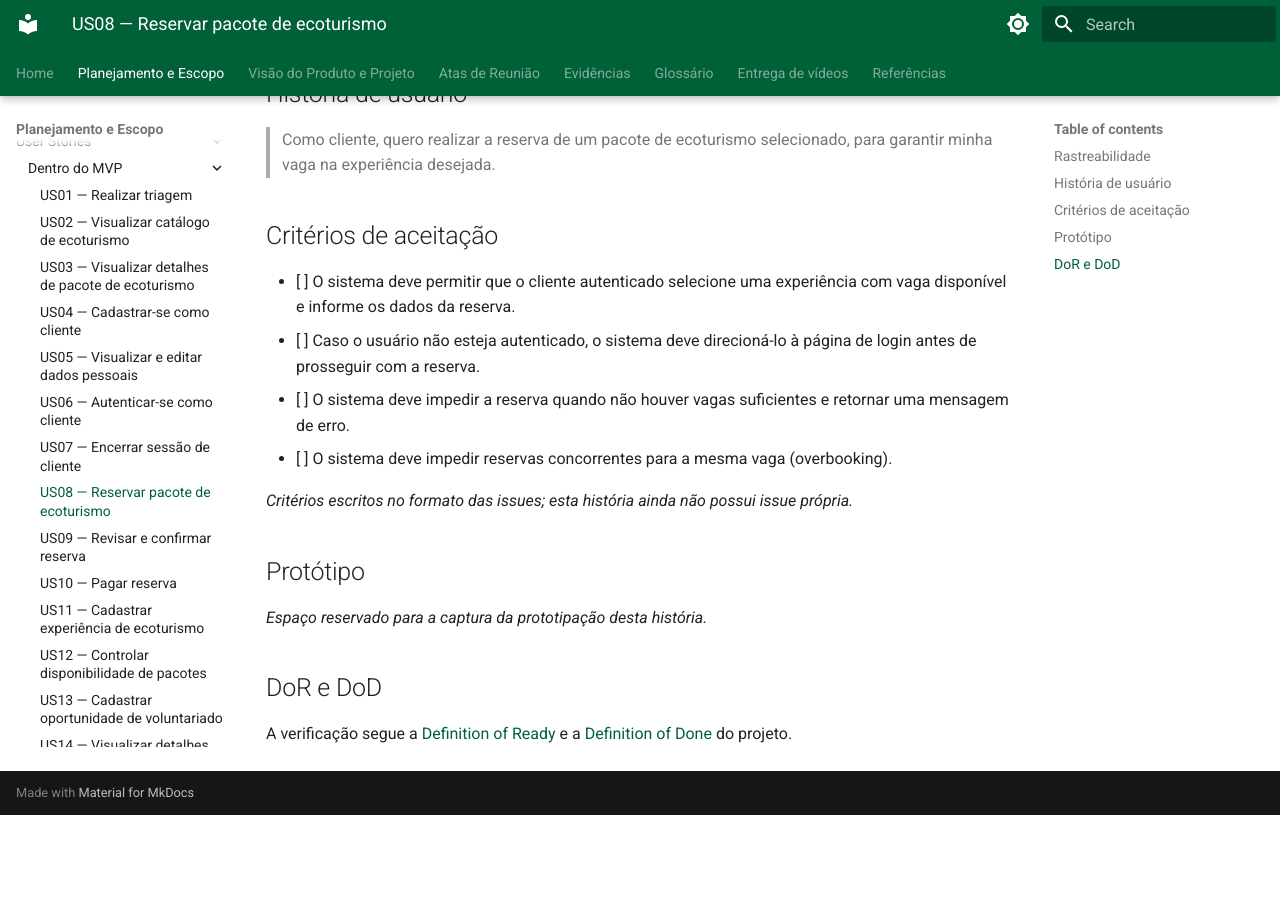
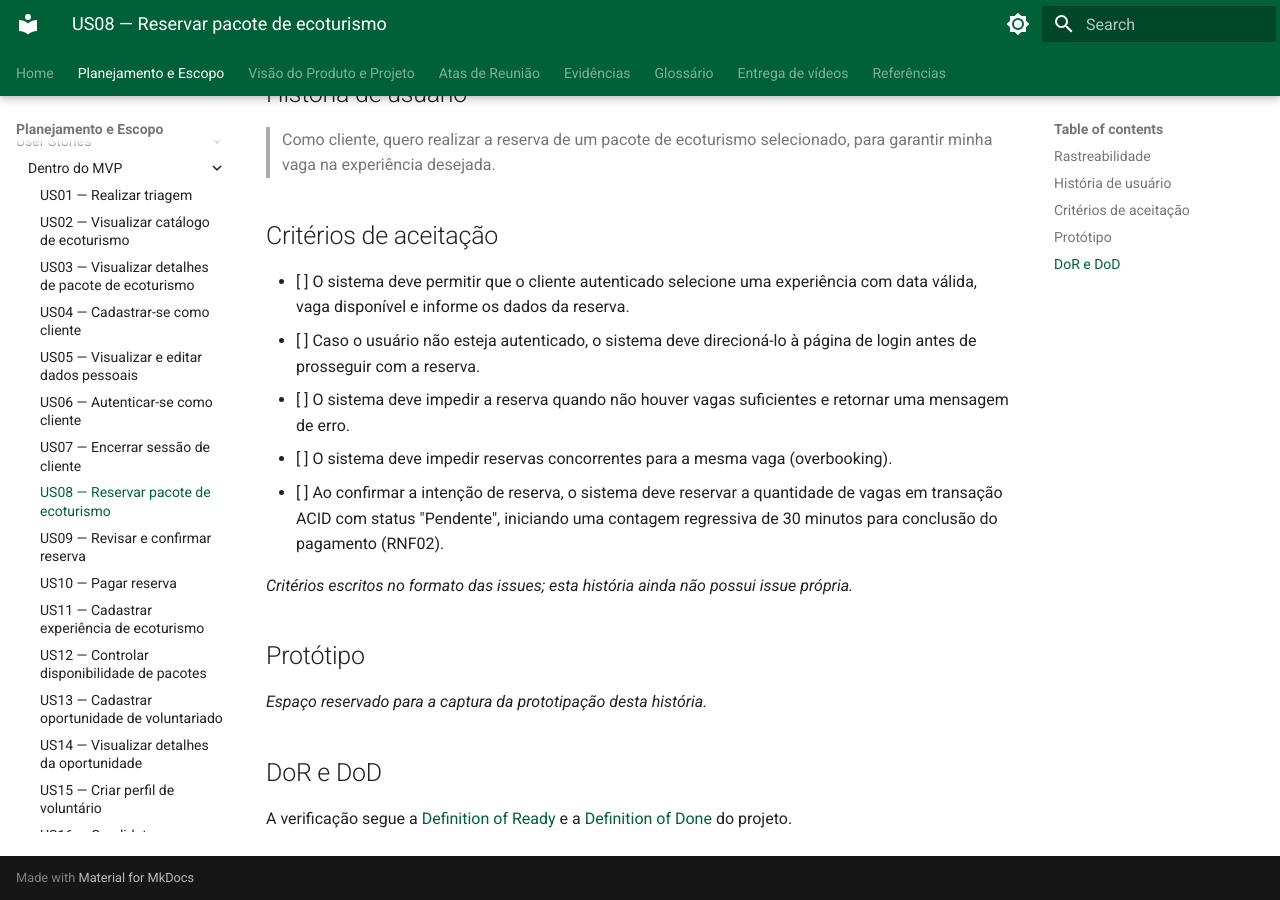
Before and after one commit to mdsreq-fga-unb/REQ-2026.2-T01-IBRADA-NET, an MkDocs documentation site: the page built from docs/user-stories/us08.md, in a window 1280 px wide and 900 px high, scrolled down 747 px. Built offline with MkDocs 1.6.1 and Material for MkDocs 9.7.7, drawn with Linux system fonts in a browser that asks for light colours; before the commit the page ends 1562 px from its top, so only the background shows below that.

Commit message:
Aprimorei o detalhamento dos critérios de aceitação da US08.

```diff
--- a/docs/user-stories/us08.md
+++ b/docs/user-stories/us08.md
@@ -21,10 +21,11 @@
 
 ## Critérios de aceitação
 
-- [ ] O sistema deve permitir que o cliente autenticado selecione uma experiência com vaga disponível e informe os dados da reserva.
+- [ ] O sistema deve permitir que o cliente autenticado selecione uma experiência com data válida, vaga disponível e informe os dados da reserva.
 - [ ] Caso o usuário não esteja autenticado, o sistema deve direcioná-lo à página de login antes de prosseguir com a reserva.
 - [ ] O sistema deve impedir a reserva quando não houver vagas suficientes e retornar uma mensagem de erro.
 - [ ] O sistema deve impedir reservas concorrentes para a mesma vaga (overbooking).
+- [ ] Ao confirmar a intenção de reserva, o sistema deve reservar a quantidade de vagas em transação ACID com status "Pendente", iniciando uma contagem regressiva de 30 minutos para conclusão do pagamento (RNF02).
 
 *Critérios escritos no formato das issues; esta história ainda não possui issue própria.*
 
```
